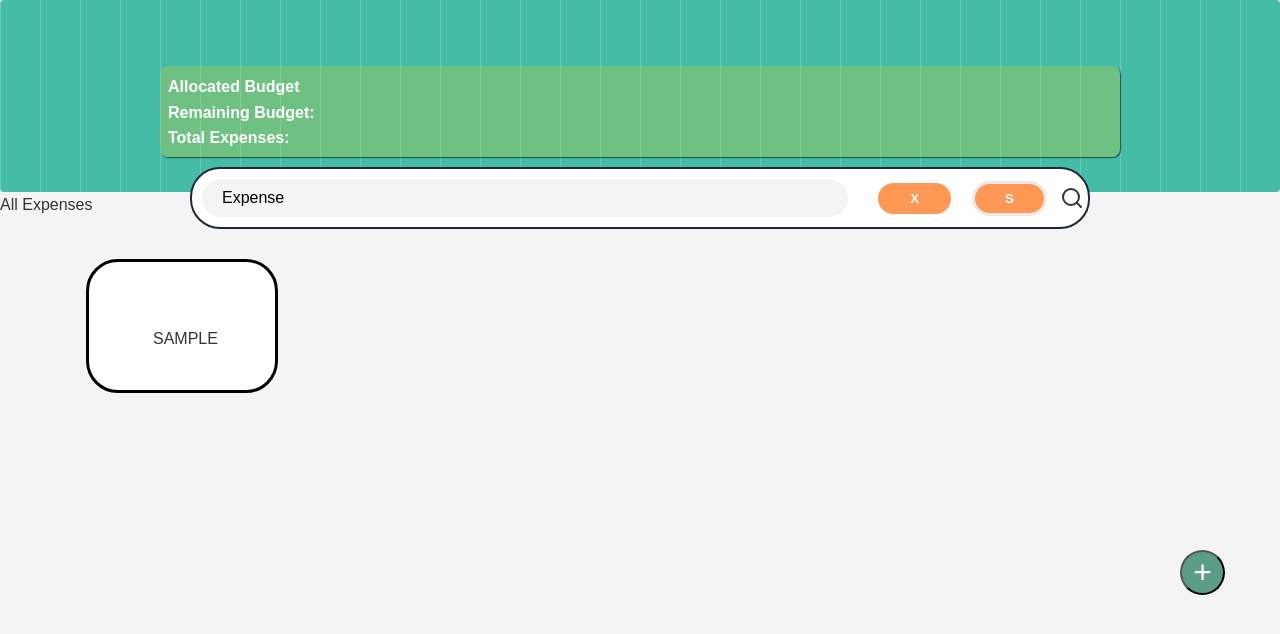
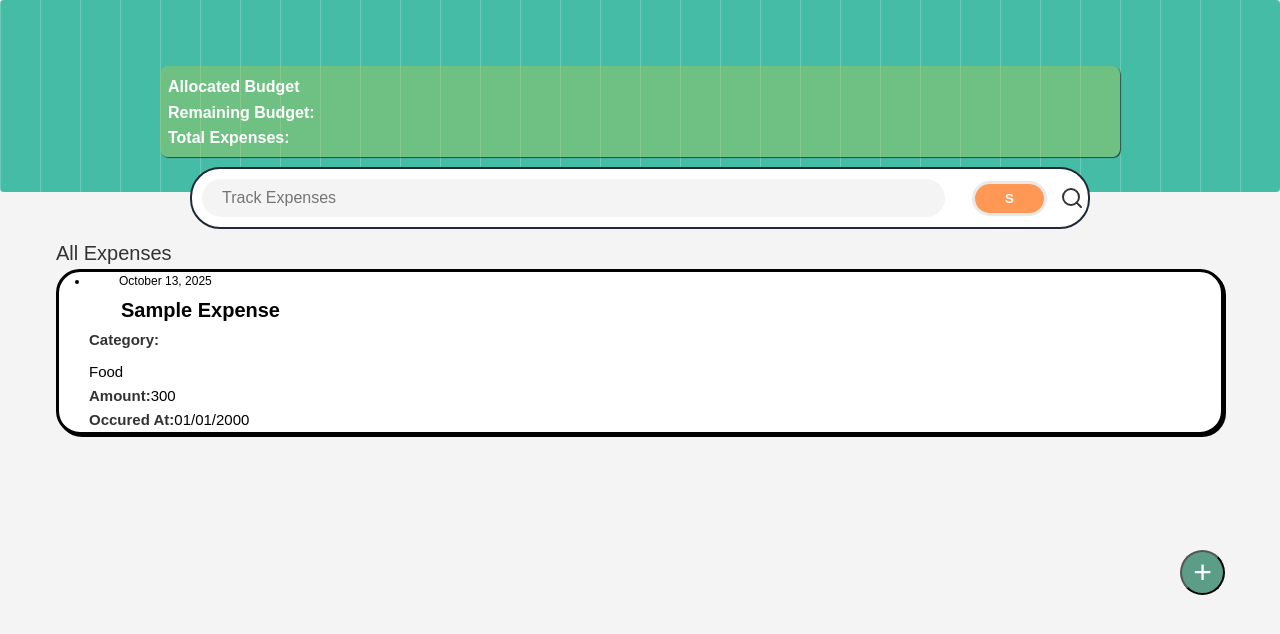
Before and after one commit to anon-public/expense_tracking, a Next.js app: page /dashboard in a window 1280 px wide. Shown: the top 634 px of the page. Built offline with nearby package versions, Linux system fonts and the light colour scheme.

Commit message:
Setup of Expense Cards without links

```diff
--- a/app/dashboard/page.tsx
+++ b/app/dashboard/page.tsx
@@ -1,16 +1,40 @@
 "use client";
-import React, { useEffect, useState } from "react";
+import React, { useEffect, useState, use } from "react";
 import SearchBar from "@/components/SearchBar";
 import Addexpense from "@/components/Addexpense";
+import ExpenseCard from "@/components/ExpenseCard";
+import { ExpenseCardType } from '@/types/index';
 
-
-export default function Dashboard({searchParams}: {
-    searchParams: { query? : string}
-}) {const[query, setquery] = useState('');
+export default function Dashboard(
+    props: {
+        searchParams: Promise<{ query? : string}>
+    }
+) {
+    const searchParams = use(props.searchParams);
+    const[query, setquery] = useState('');
+    const [filteredPosts,setFilteredPosts] =useState<ExpenseCardType[]>([]);
+    const post = [{
+        _createdAT: new Date().toLocaleDateString("ban" ,{
+            month:"long",
+            day:"numeric",
+            year:"numeric"
+        }),
+        _id: 1,
+        title:"Sample Expense",
+        amount: 300,
+        category:"Food",
+        description:"Sample",
+        date:"01/01/2000"
+    }]
 
     useEffect(() => {
         setquery(searchParams.query || '');
-    })
+        const filtered = post.filter(post =>
+        post.title.toLowerCase().includes((searchParams.query || '').toLowerCase())||
+        post.category.toLowerCase().includes((searchParams.query || '').toLowerCase())||
+        post.title.toLowerCase().includes((searchParams.query || '').toLowerCase())
+    );
+    setFilteredPosts(filtered);},[searchParams.query]);
     const[istabopen , setistabopen] = useState(false);
     const togglepopup = () => {
         setistabopen(!istabopen);};
@@ -25,18 +49,32 @@ export default function Dashboard({searchParams}: {
                 </section>
                 </div>
                 <SearchBar query={query} />
-                    <div className="card-category">SAMPLE</div>
+                <section>
+                    <p className={"heading"}>
+                            {query ? `Search results for "${query}"` :"All Expenses"}
+                    </p>
+        <ul className="card_grid">
+            {query ? (
+                filteredPosts.length > 0 ? (
+                    filteredPosts.map((expense) => (
+                        <ExpenseCard key={expense._id} post={expense} />
+                    ))
+                ) : (
+                    <p className="card_grid-noresult">No expenses found</p>
+                )
+            ) : (
+                post.map((expense) => (
+                    <ExpenseCard key={expense._id} post={expense} />
+                ))
+            )}
+        </ul>
+            </section>
                 <div>
                     <button className="exp-btn" onClick={togglepopup}>+</button>
                 {istabopen && (<Addexpense isopen={istabopen} onclose={togglepopup}/>)}
                 </div>
             </section>
 
-            <section>
-                    <p className="text-30xl-semibold ">
-                            {query ? `Search results for "${query}` :"All Expenses"}
-                    </p>
 
-            </section>
 </>);
 }
--- a/app/globals.css
+++ b/app/globals.css
@@ -129,7 +129,7 @@ body {
   );
   background-size: 100% 10px;
 }
-/* --------------------------Expense Card Style -------------------- */
+/* ----------------------Stats Card Style --------------------  */
 .card-stats{
   background-color: #a6c9566f;
   max-width: 60rem;
@@ -147,21 +147,67 @@ body {
   margin : 0 auto;
   font-weight:700;
 }
-
-.card-category{
+/* --------------------------Expense Card Style -------------------- */
+.card_grid{
+  display: grid;
+  gap:1.25rem;
   background-color: #ffffff;
   border: 0.19rem solid #000000;
-  max-width: 12rem;
-  max-height: 25rem;
-  min-height: 6rem;
-  height: 4rem;
-  padding: 4rem;
-  margin : 30px;
-  border-radius: 4dvh;
+  border-radius: 3dvh;
+  box-shadow : 2px 2px 0px #000000;
+grid-template-columns: (1,minmax(0,1fr));}
+
+@media(min-width:640px){
+  .card_grid{
+  grid-template-columns: (2,minmax(0,1fr));
+}}
+@media(min-width:786px){
+  .card_grid{
+  grid-template-columns: (3,minmax(0,1fr));
+}}
+.card_grid-text{
+  color:#000000;
+  font-size:12px;
+  margin :0px 30px;
 }
-.card-category:hover{
+.card_grid:hover{
   transform: translateY(-1px);
-  box-shadow: 0 4px 8px #909090;
+  box-shadow: 0 4px 8px #86e0c2;
+}
+.heading{
+ font-size: 20px;
+ text-align:left;
+ font-weight: semibold;}
+.card_grid-head{
+  font-size:20px;
+  text-align: left;
+  color:#000000;
+  font-weight: semibold;
+  margin-top: 1px;
+  padding :2px;
+}
+.card_grid-noresult{
+  font-size:20px;
+  text-align: left;
+  color:#000000;
+  text-align: center;
+  font-weight: semibold;
+  margin-top: 15px;
+  padding :10px;
+}
+.card_grid-input{
+    color: #000000;
+    font-size: 15px;
+}
+.label {
+  color:#333;
+  font-size: 15px;
+  font-weight:600;
+}
+.card_grid-details{
+  display:flex;
+  flex-direction: column;
+  gap: 0.5rem;
 }
 /* -------------------Search Bar Style -------------------- */
 
@@ -177,6 +223,7 @@ body {
   align-items: center;
   gap: 8px;
   margin : 8px auto;
+
 }
 
 .search-input {
@@ -269,9 +316,10 @@ body {
   border-radius: 999px;
   cursor: pointer;
   color: #666;
-    max-width: 22rem;
+  max-width: 22rem;
   width:100%;
   font-weight: 600;
+  transition: all 0.2s ease;
 }
 .toggle-btn.active {
   background: #2fbf9b; /* green-ish */
@@ -284,7 +332,7 @@ body {
   top: 10px;
   border: none;
   background: transparent;
-  font-size: 20px;
+  font-size: 25px;
   cursor: pointer;
 }
 
--- /dev/null
+++ b/components/ExpenseCard.tsx
@@ -0,0 +1,30 @@
+import { ExpenseCardType } from '@/types/index';
+import Link from "next/link";
+
+const ExpenseCard = ({ post } : {post:ExpenseCardType} ) => {
+    const {_createdAT,title,description,date,amount,category} = post;
+
+    return(
+        <li className="card_grid-text">
+            <div className="flex-between">
+                <div className="card_grid-text">
+                    <p>{post._createdAT}</p>
+                    <h2 className='card_grid-head'>{ post.title }</h2>
+                </div>
+                <div className="card_grid-details">
+                    <span className="label"> Category:</span>
+                    <span  className="card_grid-input">{ post.category }</span>
+                </div>
+                <div className="caard_grid-details">
+                    <span className="label"> Amount:</span>
+                    <span  className="card_grid-input">{ post.amount }</span>
+                </div>
+                <div className="caard_grid-details">
+                    <span className="label"> Occured At:</span>
+                    <span  className="card_grid-input">{ post.date }</span>
+                </div>
+            </div>
+        </li>
+ )
+}
+export default ExpenseCard;
--- a/components/SearchBar.tsx
+++ b/components/SearchBar.tsx
@@ -9,10 +9,10 @@ const sample_data = [
 ]
 
 const SearchBar = (props: { query: string }) =>{
-       const query = "Expense";
+    const { query } = props;
 
     return(
-        <Form action = "/" scroll = {false} className="search-bar">
+        <Form action = "/dashboard" scroll = {false} className="search-bar">
                 <input
                 name = "query"
                 defaultValue = {query}
```
Also changed, not shown: types/index.ts (added, +9 -0 lines).
